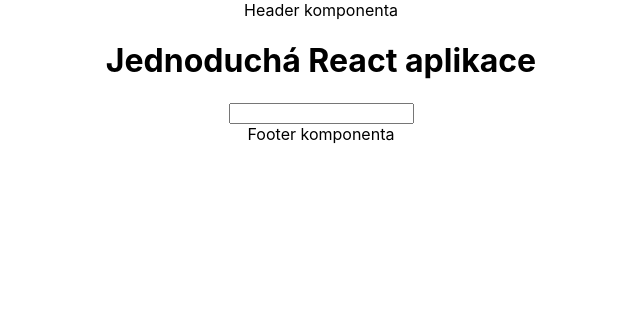
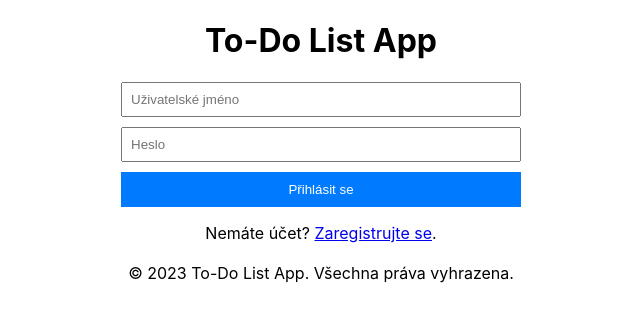
Before and after one commit to kajajelama/To_do_list, a React (Create React App) app in the folder my-react-app/: page / in a window 1280 px wide. Shown: the top 322 px of the page, without its empty margins (319-959 px from the left). Built offline with nearby package versions, Linux system fonts and the light colour scheme.

Commit message:
Login-page

```diff
--- a/my-react-app/public/index.html
+++ b/my-react-app/public/index.html
@@ -24,7 +24,7 @@
       work correctly both with client-side routing and a non-root public URL.
       Learn how to configure a non-root public URL by running `npm run build`.
     -->
-    <title>React App</title>
+    <title>To-Do List App</title>
   </head>
   <body>
     <noscript>You need to enable JavaScript to run this app.</noscript>
--- a/my-react-app/src/App.css
+++ b/my-react-app/src/App.css
@@ -1,38 +1,31 @@
 .App {
   text-align: center;
+  margin-top: 20px;
 }
 
-.App-logo {
-  height: 40vmin;
-  pointer-events: none;
+main {
+  margin: 20px auto;
+  max-width: 400px;
 }
 
-@media (prefers-reduced-motion: no-preference) {
-  .App-logo {
-    animation: App-logo-spin infinite 20s linear;
-  }
+form {
+  display: flex;
+  flex-direction: column;
 }
 
-.App-header {
-  background-color: #282c34;
-  min-height: 100vh;
-  display: flex;
-  flex-direction: column;
-  align-items: center;
-  justify-content: center;
-  font-size: calc(10px + 2vmin);
-  color: white;
+input {
+  margin-bottom: 10px;
+  padding: 8px;
 }
 
-.App-link {
-  color: #61dafb;
+button {
+  padding: 10px 15px;
+  background-color: #007bff;
+  color: white;
+  border: none;
+  cursor: pointer;
 }
 
-@keyframes App-logo-spin {
-  from {
-    transform: rotate(0deg);
-  }
-  to {
-    transform: rotate(360deg);
-  }
+button:hover {
+  background-color: #0056b3;
 }
--- a/my-react-app/src/App.js
+++ b/my-react-app/src/App.js
@@ -1,23 +1,40 @@
 import React, { useState } from 'react';
 import './App.css';
-import Header from './Header';
-import Footer from './Footer';
+import LoginForm from './components/LoginForm';
+import Header from './components/Header';
+import Footer from './components/Footer';
 
-function App() {
-  const [text, setText] = useState('');
+const App = () => {
+  const [loggedIn, setLoggedIn] = useState(false);
+  const [username, setUsername] = useState('');
 
-  const handleChange = (event) => {
-    setText(event.target.value);
+  const handleLogin = (username) => {
+    setUsername(username);
+    setLoggedIn(true);
   };
 
   return (
     <div className="App">
       <Header />
-      <h1>Jednoduchá React aplikace</h1>
-      <input type="text" value={text} onChange={handleChange} />
+      <main>
+        {loggedIn ? (
+          <h1>Vítejte, {username}!</h1>
+        ) : (
+          <LoginForm handleLogin={handleLogin} />
+        )}
+        <p>
+          {loggedIn ? (
+            'Jste úspěšně přihlášeni.'
+          ) : (
+            <>
+              Nemáte účet? <a href="/signup">Zaregistrujte se</a>.
+            </>
+          )}
+        </p>
+      </main>
       <Footer />
     </div>
   );
-}
+};
 
 export default App;
--- a/my-react-app/src/Footer.js
+++ /dev/null
@@ -1,7 +0,0 @@
-import React from 'react';
-
-function Footer() {
-  return <footer>Footer komponenta</footer>;
-}
-
-export default Footer;
--- a/my-react-app/src/Header.js
+++ /dev/null
@@ -1,7 +0,0 @@
-import React from 'react';
-
-function Header() {
-  return <header>Header komponenta</header>;
-}
-
-export default Header;
--- /dev/null
+++ b/my-react-app/src/components/Footer.js
@@ -0,0 +1,11 @@
+import React from 'react';
+
+const Footer = () => {
+  return (
+    <footer>
+      <p>&copy; 2023 To-Do List App. Všechna práva vyhrazena.</p>
+    </footer>
+  );
+};
+
+export default Footer;
--- /dev/null
+++ b/my-react-app/src/components/Header.js
@@ -0,0 +1,11 @@
+import React from 'react';
+
+const Header = () => {
+  return (
+    <header>
+      <h1>To-Do List App</h1>
+    </header>
+  );
+};
+
+export default Header;
--- /dev/null
+++ b/my-react-app/src/components/LoginForm.js
@@ -0,0 +1,35 @@
+import React, { useState } from 'react';
+
+const LoginForm = ({ handleLogin }) => {
+  const [username, setUsername] = useState('');
+  const [password, setPassword] = useState('');
+
+  const handleSubmit = (e) => {
+    e.preventDefault();
+    // Tady byste odeslali přihlašovací údaje na server a ověřili byste je.
+    // Pro ukázku použijeme pouze lokalní stav.
+
+    // Nastavíme přihlášení jako úspěšné
+    handleLogin(username);
+  };
+
+  return (
+    <form onSubmit={handleSubmit}>
+      <input
+        type="text"
+        placeholder="Uživatelské jméno"
+        value={username}
+        onChange={(e) => setUsername(e.target.value)}
+      />
+      <input
+        type="password"
+        placeholder="Heslo"
+        value={password}
+        onChange={(e) => setPassword(e.target.value)}
+      />
+      <button type="submit">Přihlásit se</button>
+    </form>
+  );
+};
+
+export default LoginForm;
--- a/my-react-app/src/index.css
+++ b/my-react-app/src/index.css
@@ -11,3 +11,9 @@
   font-family: source-code-pro, Menlo, Monaco, Consolas, 'Courier New',
     monospace;
 }
+
+.myHeading {
+  color: blue;
+  font-size: 24px;
+  font-weight: bold;
+}
```
